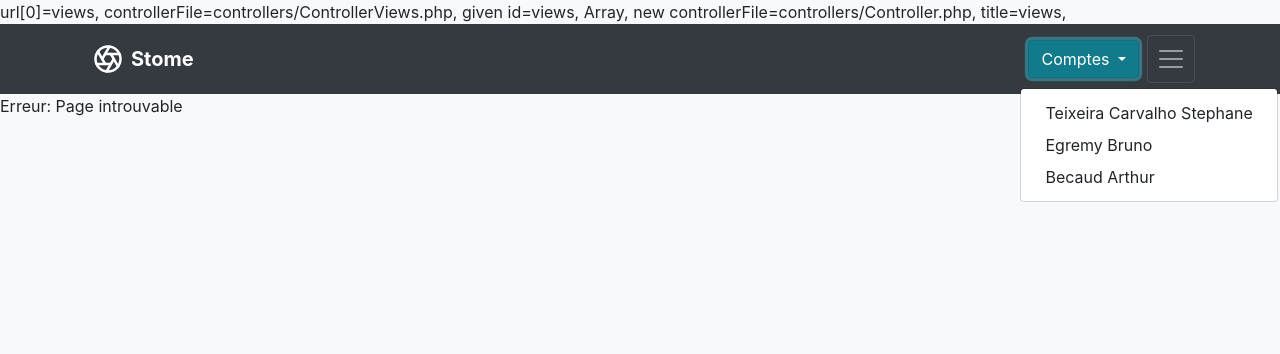
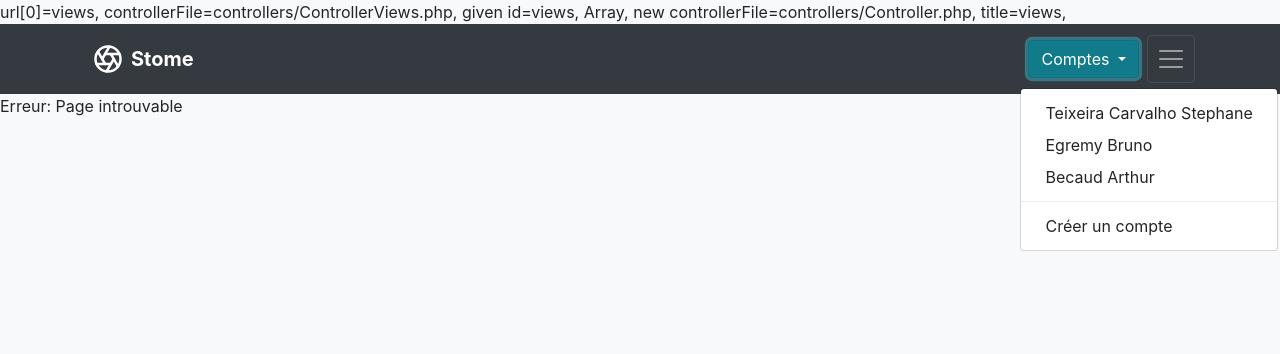
Before and after one commit to BecaudA/BDR_mini_projet, a PHP site: page /views/CreerCompte in a window 1280 px wide, after a click on "Comptes". Shown: the top 354 px of the page. Run offline with PHP 8.4, Linux system fonts and the light colour scheme; data comes from the database, SQL or seed files in the repository.

Commit message:
ajout création de compte

```diff
--- a/controllers/ControllerCreerCompte.php
+++ b/controllers/ControllerCreerCompte.php
@@ -6,7 +6,6 @@ class ControllerCreerCompte {
     private $_view;
 
     public function __construct($url) {
-        echo "HERE";
         if (isset($url) && count($url) > 1) {
             throw new Exception('Page introuvable');
         } else {
--- a/requests.php
+++ b/requests.php
@@ -87,5 +87,5 @@ function getAchatLastId(){
 }
 
 function addCompte($nom, $prenom, $email, $date) {
-    return "INSERT INTO Compte(nom, prenom, email, porteMonnaie, dateNaissance) VALUES(".$nom.", ".$prenom.", ".$email.", 0, ".$date.")";
+    return "INSERT INTO Compte(nom, prenom, email, porteMonnaie, dateNaissance) VALUES(\"".$nom."\", \"".$prenom."\", \"".$email."\", 0, '".$date."')";
 }
--- a/views/template.php
+++ b/views/template.php
@@ -41,7 +41,8 @@
                         <?php foreach($comptes as $compte) {
                             echo "<a class=\"dropdown-item\" href=\"" . $compte->id() ."\">" . $compte->nom() . " " . $compte->prenom() . "</a>";
                         }?>
-
+                        <div class="dropdown-divider"></div>
+                        <a class="dropdown-item" href="CreerCompte">Créer un compte</a>
                     </div>
                 </div>
                 <button class="navbar-toggler p-2" type="button" data-toggle="collapse" data-target="#navbarHeader" aria-controls="navbarHeader" aria-expanded="false" aria-label="Toggle navigation">
--- a/views/viewCreerCompte.php
+++ b/views/viewCreerCompte.php
@@ -5,10 +5,10 @@
             $nom    = $_POST['nom'];
             $prenom = $_POST['prenom'];
             $email  = $_POST['email'];
-            $date   = $_POST['date']
+            $date   = $_POST['date'];
             $compteManager = new CompteManager();
             $compteManager->creerCompte($nom, $prenom, $email, $date);
-            //header("Location: Boutique");
+            header("Location: Boutique");
         }
     }
 ?>
@@ -34,7 +34,7 @@
         </div>
         <div class="col-4 mb-3">
           <label for="validationDefault04">Date de naissance</label>
-          <input type="date" class="form-control" id="validationDefault04" required>
+          <input name="date" type="date" class="form-control" id="validationDefault04" required>
         </div>
       </div>
       <button class="btn btn-primary" type="submit">Créer compte</button>
```
